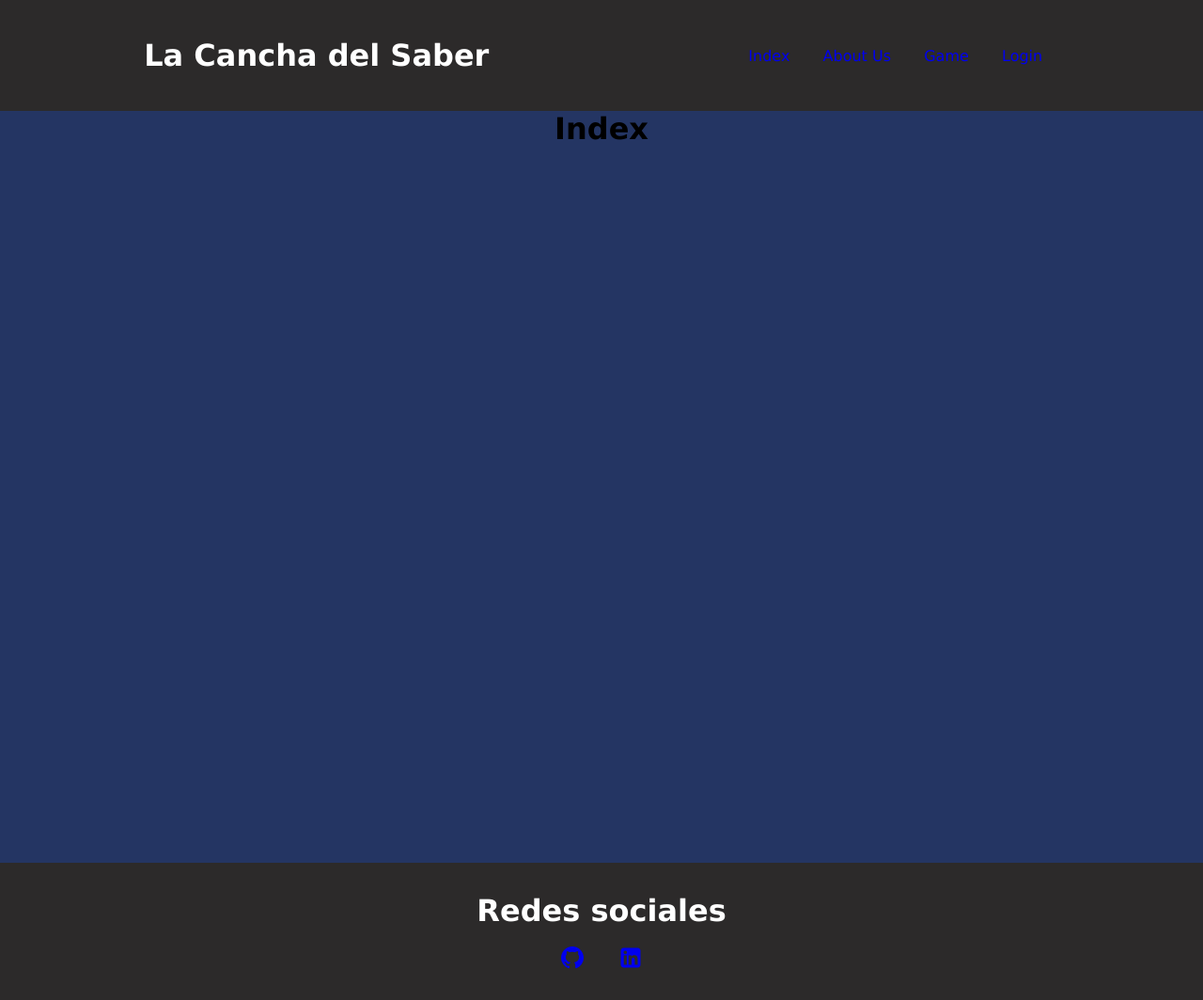
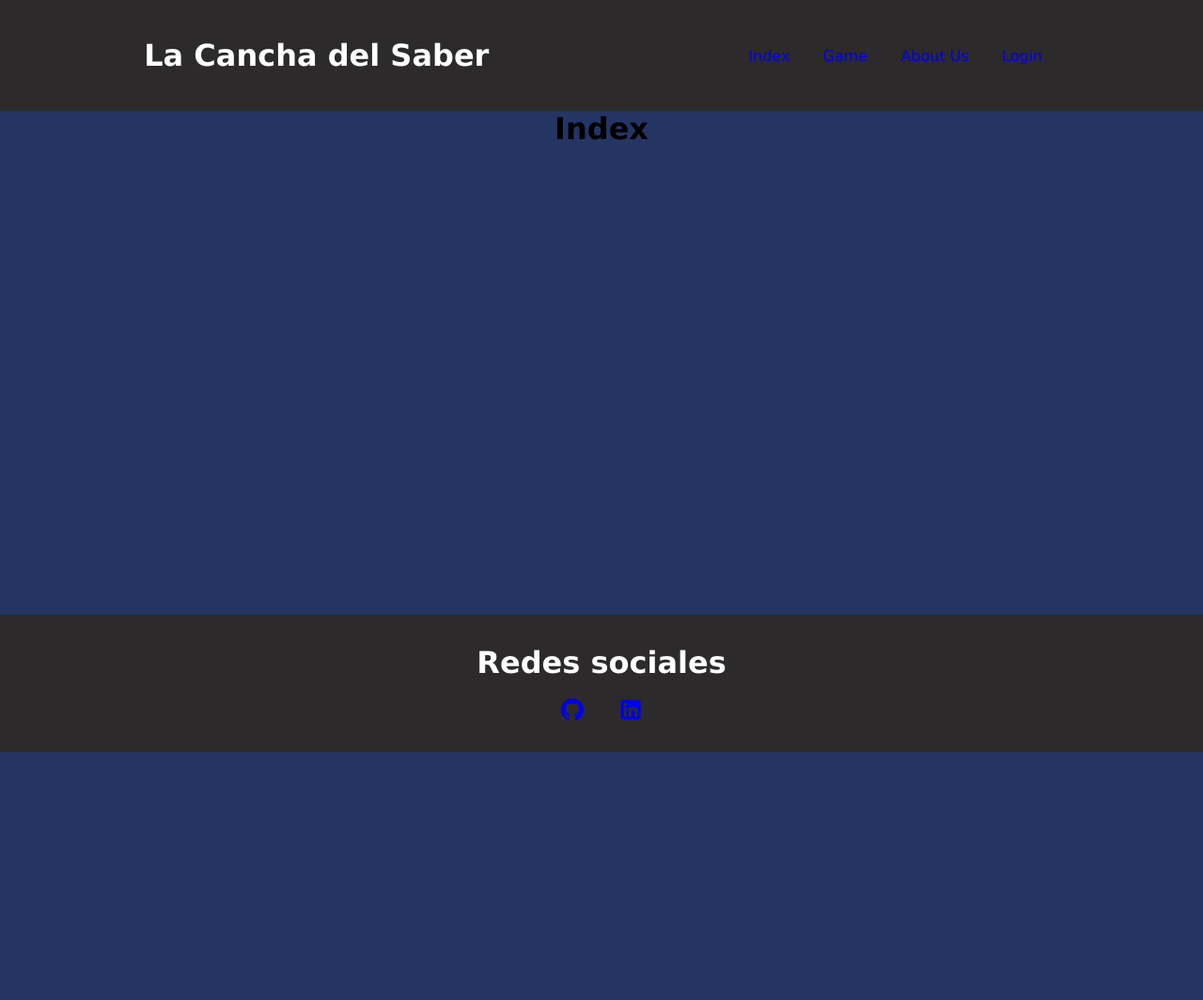
Before and after one commit to daanigp/LaCanchadelSaber, a PHP site: page / in a window 1280 px wide. Shown: the whole page at 94% size. After the commit the page ends 800 px from the top, so only its background shows below. Run offline with PHP 8.4, Linux system fonts and the light colour scheme; some libraries are stand-ins or nearby versions.

Commit message:
cambios en el orden del menú

```diff
--- a/app/public/about_us.php
+++ b/app/public/about_us.php
@@ -4,6 +4,8 @@
 ?>
     <main>
         <h1>About us</h1>
+
+
     </main>
 <?php
     require_once(__DIR__. "/../templates/footer.php");
--- a/app/style/style.css
+++ b/app/style/style.css
@@ -29,6 +29,7 @@
 html {
     font-size: 16px;
     -webkit-text-size-adjust: 100%;
+    height: 100%;
 }
 
 a {
@@ -41,17 +42,15 @@ a:visited {
 
 
 body {
+    background-color: red;
     width: 100dvw;
+    min-height: 100dvh;
     /*height: 100dvh;*/
     display: flex;
     flex-direction: column;
     /* font-family: Verdana, Geneva, Tahoma, sans-serif; */
     font-family: var(--font-family)
     /* font-family: Impact, Haettenschweiler, 'Arial Narrow Bold', sans-serif; */
-}
-
-main {
-    height: 100dvh;
 }
 
 /* ----------------
--- a/app/style/styleAboutUs.css
+++ b/app/style/styleAboutUs.css
@@ -3,4 +3,6 @@
    -------------- */
 main {
     background-color: saddlebrown;
+    flex: 1;
+    min-height: 0;
 }
--- a/app/style/styleGame.css
+++ b/app/style/styleGame.css
@@ -3,4 +3,6 @@
    -------------- */
 main {
     background-color: rgb(208, 211, 63);
+    flex: 1;
+    min-height: 0;
 }
--- a/app/style/styleIndex.css
+++ b/app/style/styleIndex.css
@@ -3,6 +3,8 @@
    -------------- */
 main {
     background-color: var(--background-main);
+    flex: 1;
+    min-height: 0;
 }
 
 .layout {
--- a/app/templates/header.php
+++ b/app/templates/header.php
@@ -19,8 +19,8 @@
             <label for="hamburguesa" class="fa fa-bars" id="icono"></label>
             <ul class="menu">
                 <li><a href="../public/index.php">Index</a></li>
+                <li><a href="../public/game.php">Game</a></li>
                 <li><a href="../public/about_us.php">About Us</a></li>
-                <li><a href="../public/game.php">Game</a></li>
                 <li><a href="../public/login.php">Login</a></li>
             </ul>
         </div>
```
